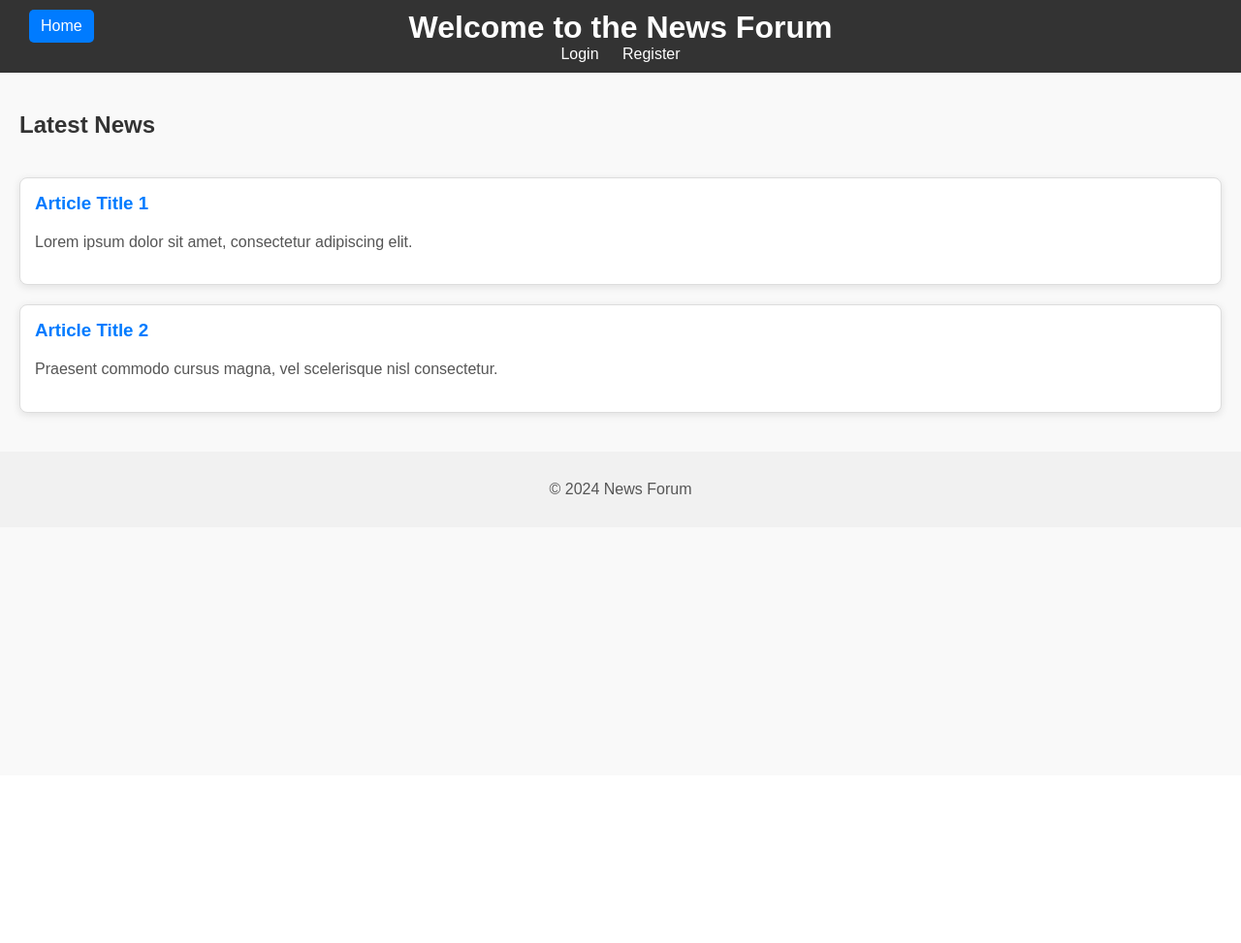
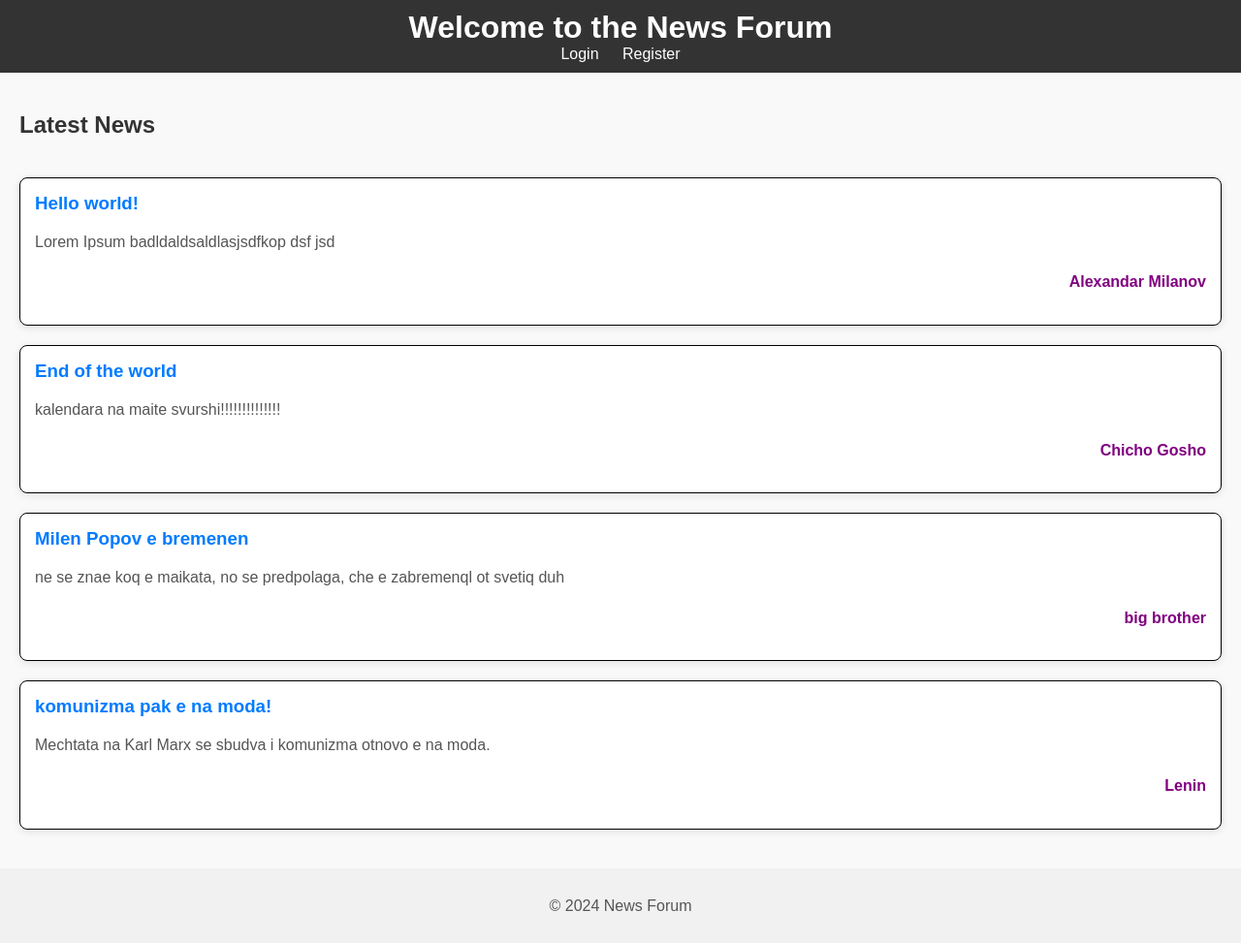
Before and after one commit to boyanvan/webappBDV, a PHP site: page / in a window 1280 px wide. Shown: the whole page at 97% size. Before the commit the page ends 544 px from the top, so only its background shows below. Run offline with PHP 8.4, Linux system fonts and the light colour scheme.

Commit message:
pew pew pow
backenda

```diff
--- /dev/null
+++ b/article.txt
@@ -0,0 +1,4 @@
+Title: How to Create Dynamic Article Pages
+
+Content:
+Using PHP, we can dynamically load content into an HTML page by reading from a text file. This approach helps in managing article content separately from the HTML structure.
--- /dev/null
+++ b/articlesDatabase.txt
@@ -0,0 +1,15 @@
+title: Hello world!
+text: Lorem Ipsum badldaldsaldlasjsdfkop dsf jsd
+author: Alexandar Milanov
+
+title: End of the world
+text: kalendara na maite svurshi!!!!!!!!!!!!!!
+author: Chicho Gosho
+
+title: Milen Popov e bremenen
+text: ne se znae koq e maikata, no se predpolaga, che e zabremenql ot svetiq duh
+author: big brother
+
+title: komunizma pak e na moda!
+text: Mechtata na Karl Marx se sbudva i komunizma otnovo e na moda.
+author: Lenin
--- a/assets/css/style.css
+++ b/assets/css/style.css
@@ -112,7 +112,7 @@ section {
 
 article {
     background-color: white;
-    border: 1px solid #ddd;
+    border: 1px solid #000000;
     border-radius: 8px;
     box-shadow: 0 2px 8px rgba(0, 0, 0, 0.1);
     padding: 15px;
@@ -122,6 +122,21 @@ article {
 article:hover {
     transform: translateY(-5px);
     box-shadow: 0 4px 16px rgba(0, 0, 0, 0.2);
+}
+
+.article__button {
+    width: 100%;
+    height: 100%;
+
+    background-color: #eaff00;
+
+    position:relative;
+}
+
+.article__author {
+    color: purple;
+    text-align: right;
+    font-weight: bold;
 }
 
 h2 {
--- a/assets/js/script.js
+++ b/assets/js/script.js
@@ -0,0 +1,8 @@
+var articles = document.getElementsByName("article");
+
+articles.forEach(article => {
+    article.addEventListener('click', () => {
+        window.open("article.php");
+        console.log("beep");
+    })
+});
--- /dev/null
+++ b/files/users.txt
@@ -0,0 +1,2 @@
+john,john@example.com,password123
+jane,jane@example.com,securepass
--- a/index.php
+++ b/index.php
@@ -13,7 +13,7 @@ session_start();
 </head>
 <body>
     <header>
-        <a href="index.php" class="home-button">Home</a>
+        <!-- <a href="index.php" class="home-button">Home</a> -->
         <h1>Welcome to the News Forum</h1>
         <!-- Display logout button if user is logged in -->
         <?php if (isset($_SESSION['loggedin']) && $_SESSION['loggedin'] === true): ?>
@@ -28,21 +28,40 @@ session_start();
         </nav>
     </header>
     <main>
-        <section>
+        <section id="#articlesHolder">
             <h2>Latest News</h2>
-            <article>
-                <h3>Article Title 1</h3>
-                <p>Lorem ipsum dolor sit amet, consectetur adipiscing elit.</p>
-            </article>
-            <article>
-                <h3>Article Title 2</h3>
-                <p>Praesent commodo cursus magna, vel scelerisque nisl consectetur.</p>
-            </article>
-            <!-- Add more articles as needed -->
+            <?php
+                $fileName = "articlesDatabase.txt";
+
+                if (file_exists($fileName)) {
+                    $content = file_get_contents($fileName);
+
+                    $lines = explode("\n", $content);
+
+                    for ($i = 0; $i < count($lines); $i += 4) {
+                        $article = "<article>";
+
+                        $title = substr($lines[$i], 7);
+                        $text = substr($lines[$i + 1],6);
+                        $author = substr($lines[$i + 2],8);
+
+                        $article .= "<h3>" . $title ."</h3>";
+                        $article .= "<p>". $text ."</p>";
+                        $article .= "<p class=\"article__author\">". $author ."</p>";
+
+                        $article .= "</article>";
+
+                        echo $article;
+                    }
+                }
+            ?>
+            <!-- mqsto za novinite -->
         </section>
     </main>
     <footer>
         <p>&copy; 2024 News Forum</p>
     </footer>
+
+    <script src="assets/js/script.js"></script>
 </body>
 </html>
--- a/users.txt
+++ /dev/null
@@ -1,2 +0,0 @@
-john,john@example.com,password123
-jane,jane@example.com,securepass
```
Also changed, not shown: article.php (added, +61 -0 lines), login.php (+14 -0 lines).
